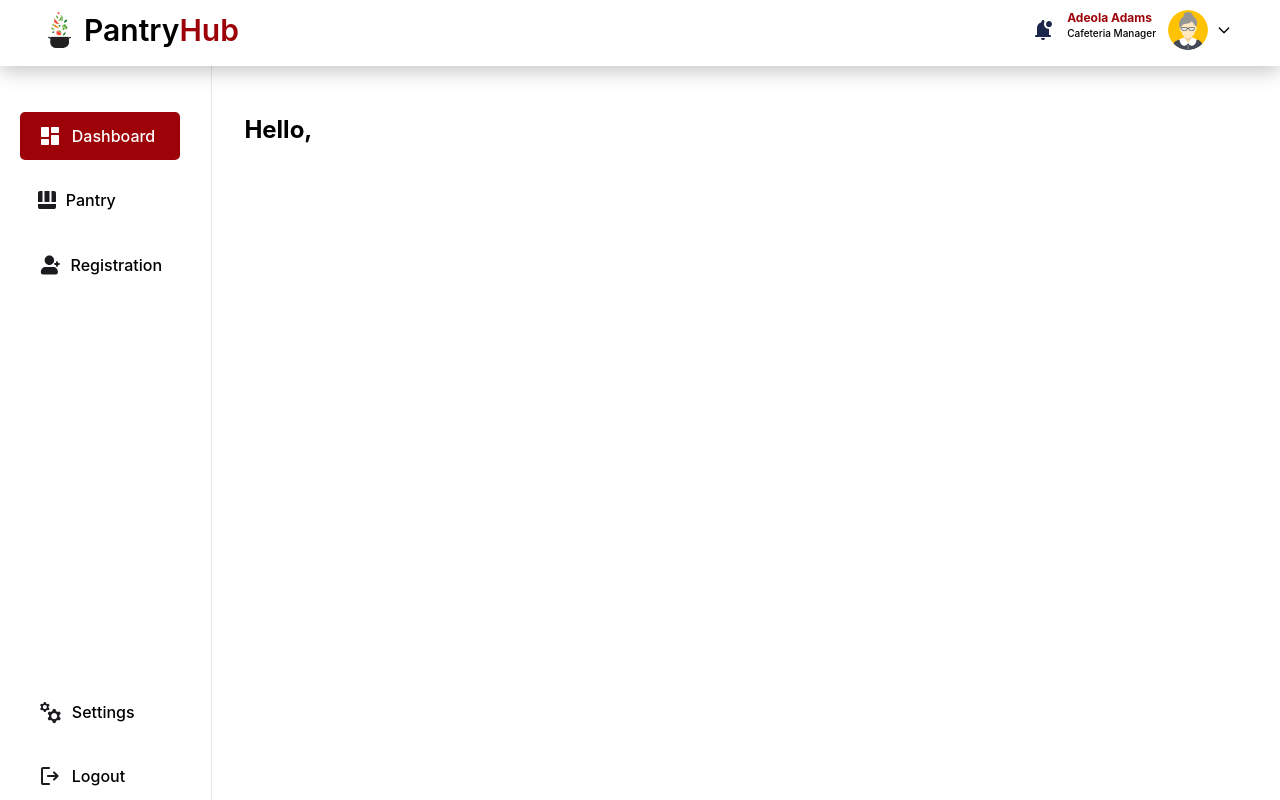
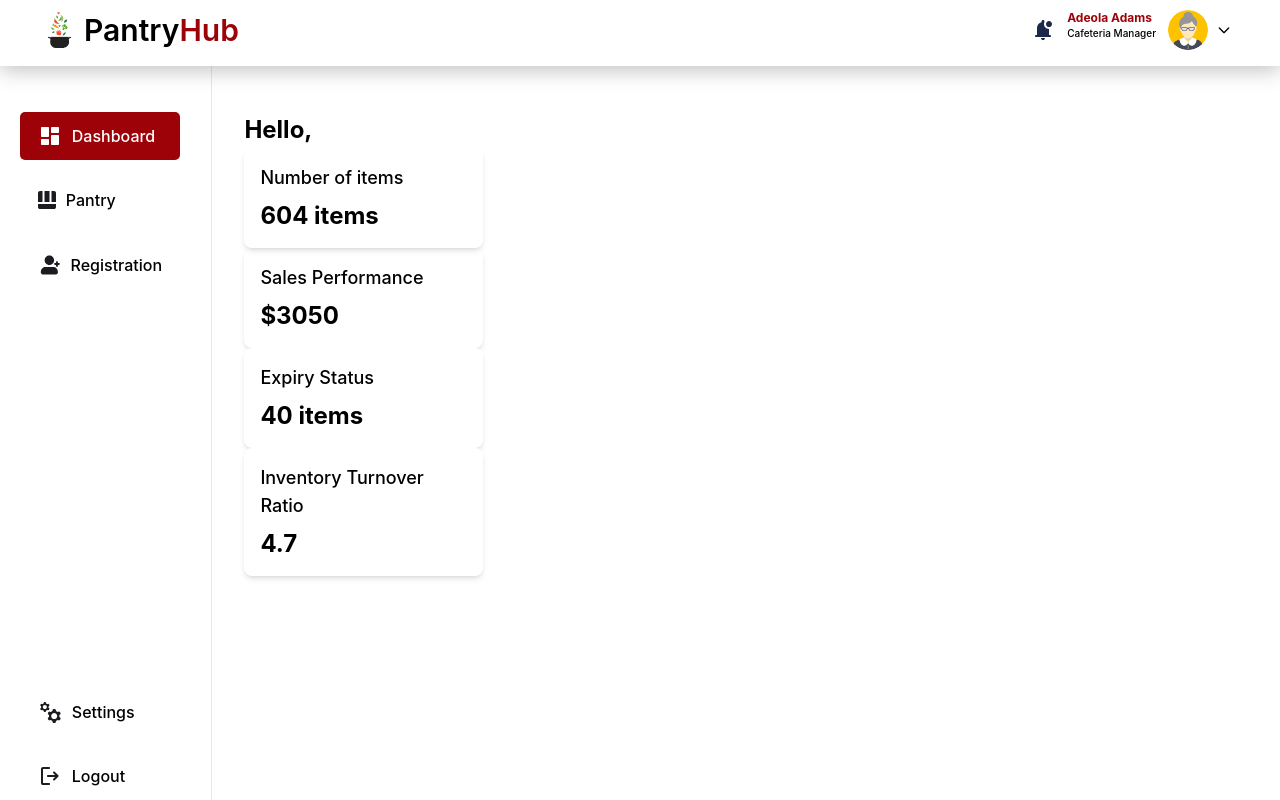
Before and after one commit to CSC-405-Software-Engineering/inventory-system, a React (Vite) app in the folder apps/inv-frontend/: page /dashboard in a window 1280 px wide. Built offline with nearby package versions, Linux system fonts and the light colour scheme; no server answers.

Commit message:
Created the grids on the dashboard

```diff
--- a/apps/inv-frontend/src/pages/Users/UserDashboard.tsx
+++ b/apps/inv-frontend/src/pages/Users/UserDashboard.tsx
@@ -53,6 +53,36 @@ const UserDashboard = () => {
             </div>
           </div>
         </div>
+
+  <div className="grid grid-cols-4 gap-4">
+    <div className="bg-yellow p-4 rounded-lg shadow-md" v-for="i in 4" key="i">
+      <h3 className="text-lg font-medium mb-2">Number of items</h3>
+      <p className="text-2xl font-bold">604 items</p>
+      </div>
+  </div>
+
+  <div className="grid grid-cols-4 gap-4">
+    <div className="bg-yellow p-4 rounded-lg shadow-md" v-for="i in 4" key="i">
+       <h3 className="text-lg font-medium mb-2">Sales Performance</h3>
+       <p className="text-2xl font-bold">$3050</p>
+    </div>
+  </div>
+
+  <div className="grid grid-cols-4 gap-4">
+    <div className="bg-white p-4 rounded-lg shadow-md" v-for="i in 4" key="i">
+      <h3 className="text-lg font-medium mb-2">Expiry Status</h3>
+      <p className="text-2xl font-bold">40 items</p>
+    </div>
+  </div>
+
+  <div className="grid grid-cols-4 gap-4">
+    <div className="bg-white p-4 rounded-lg shadow-md" v-for="i in 4" key="i">
+      <h3 className="text-lg font-medium mb-2">Inventory Turnover Ratio</h3>
+      <p className="text-2xl font-bold">4.7</p>
+    </div>
+  </div>
+
+
     </DashboardLayout>
     //   </ConditionalRoute>
     // </ConditionalRoute>
```
